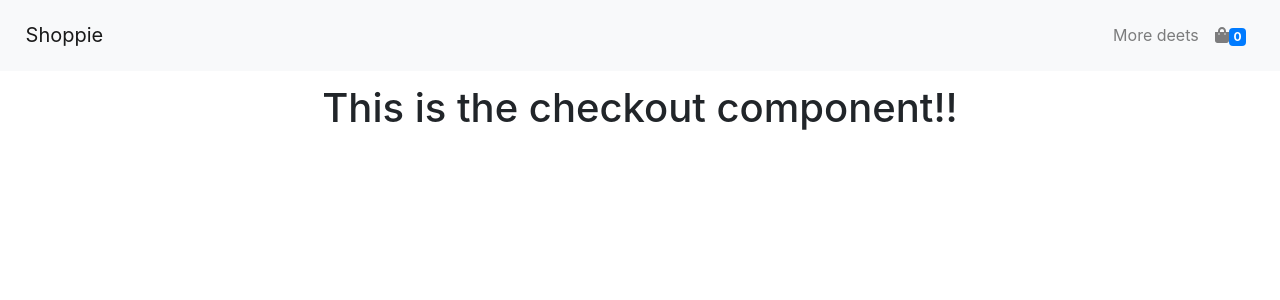
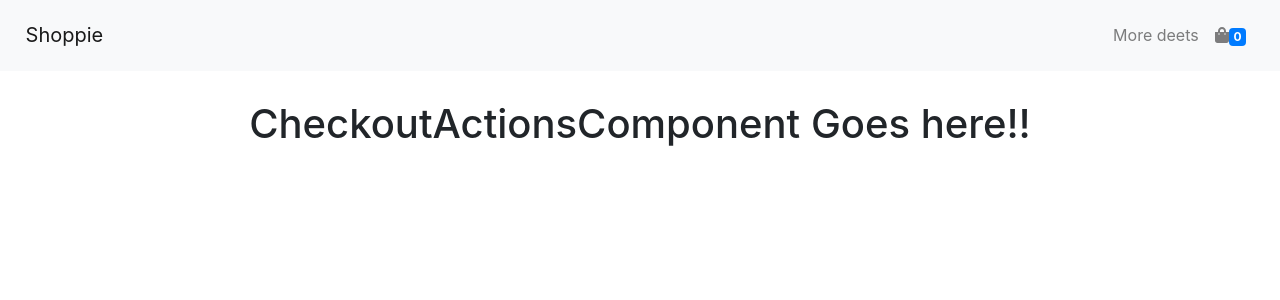
Before and after one commit to mistryakshar54/MERN, a React (Create React App) app in the folder ShoppingCart/front-end/: page /checkout in a window 1280 px wide. Shown: the top 300 px of the page. Built offline with nearby package versions, Linux system fonts and the light colour scheme.

Commit message:
Create checkout components

```diff
--- a/ShoppingCart/front-end/src/components/Checkout/Checkout.js
+++ b/ShoppingCart/front-end/src/components/Checkout/Checkout.js
@@ -1,10 +1,36 @@
 import React, { Component } from 'react';
 import './Checkout.scss';
+import { connect } from "react-redux";
+import CheckoutActionsComponent  from "./CheckoutActions/CheckoutActions";
+import SummaryComponent from "./CheckoutSummary/CheckoutSummary";
+import * as CartActions from "../../store/actioncreators/MiniCartActionCreator";
 
 class CheckoutComponent extends Component {
     render(){
-        return <h1>This is the checkout component!!</h1>;
+        return (
+          <div>
+            <SummaryComponent
+              cartItems={this.props.cartObject.cartItems}
+              cartSummary={this.props.cartObject.cartSummary}
+            />
+            <CheckoutActionsComponent
+              cartSummary={this.props.cartObject.cartSummary}
+            />
+          </div>
+        );
+
     }
 }
 
-export default CheckoutComponent;
+const mapStateToProps = ( state ) => {
+    return {
+      cartObject: state.MiniCartReducer
+    };
+}
+const mapDispatchToProps = ( dispatch ) => {
+    return{
+        onCheckoutHandler : ()=> { dispatch() }
+    }
+}
+
+export default connect( mapStateToProps , mapDispatchToProps )(CheckoutComponent);
--- /dev/null
+++ b/ShoppingCart/front-end/src/components/Checkout/CheckoutActions/CheckoutActions.js
@@ -0,0 +1,7 @@
+import React from "react";
+
+const CheckoutActionsComponent = props => {
+  return <h1>CheckoutActionsComponent Goes here!!</h1>;
+};
+
+export default CheckoutActionsComponent;
--- /dev/null
+++ b/ShoppingCart/front-end/src/components/Checkout/CheckoutSummary/CheckoutSummary.js
@@ -0,0 +1,31 @@
+import React from 'react';
+import Table from "react-bootstrap/Table";
+const SummaryComponent = ( props ) => {
+
+     let { cartItems, cartSummary } = props;
+    return (
+      <Table className="text-centered" responsive>
+        <tbody>
+          {cartItems.map((item, index) => {
+            return (
+              <tr key={"ci -" + index}>
+                <td>{index + 1}</td>
+                <td>{item.name}</td>
+                <td>
+                  {item.price} {item.currency}
+                </td>
+                <td>
+                    {item.qty}
+                </td>
+                <td>
+                  {item.price * item.qty} {item.currency}
+                </td>
+              </tr>
+            );
+          })}
+        </tbody>
+      </Table>
+    );
+}
+
+export default SummaryComponent;
--- a/ShoppingCart/front-end/src/components/Layout/Content/Content.js
+++ b/ShoppingCart/front-end/src/components/Layout/Content/Content.js
@@ -4,7 +4,7 @@ import CheckoutComponent from '../../Checkout/Checkout';
 import NotFoundComponent from "../../NotFound/404";
 
 import './Content.scss';
-import { Route, Link, Switch } from "react-router-dom";
+import { Route, Switch } from "react-router-dom";
 
 
 const AppContent = (props)=>{
--- a/ShoppingCart/front-end/src/store/actioncreators/MiniCartActionCreator.js
+++ b/ShoppingCart/front-end/src/store/actioncreators/MiniCartActionCreator.js
@@ -5,6 +5,7 @@ export const addProductToCartThunk = ( productData ) => {
         productData.qty = 1;
         // CoreActions.dispatchPromise( 'sample end point' , addProductToCart( productData) );
         dispatch( addProductToCart( productData) );
+        dispatch( updateCartSummary() );
     }
 }
 
@@ -27,7 +28,6 @@ export const removeQty = ( productData , index ) => {
     };
 }
 
-
 export const removeProductFromCart = (productData, index) => {
   return {
     type: "REMOVE_FROM_CART",
@@ -36,3 +36,9 @@ export const removeProductFromCart = (productData, index) => {
     deleteFlag: true
   };
 };
+
+export const updateCartSummary = () => {
+    return {
+      type: "UPDATE_CART_SUMMARY"
+    };
+}
--- a/ShoppingCart/front-end/src/store/reducers/MiniCartReducer.js
+++ b/ShoppingCart/front-end/src/store/reducers/MiniCartReducer.js
@@ -5,7 +5,6 @@ const MiniCartReducer = (stateSlice = initialState.cart, action) => {
   switch (action.type) {
     case "ADD_TO_CART": {
       if (action.payload) {
-        // let cartObj = Object.assign({}, stateSlice);
         let cartArr = Object.assign([], stateSlice.cartItems);
         let matchIndex = -1;
         cartArr.forEach((item, index) => {
@@ -34,6 +33,22 @@ const MiniCartReducer = (stateSlice = initialState.cart, action) => {
       }
     }
     case "UPDATE_CART_SUMMARY" : {
+      if(stateSlice.cartItems.length > 0)
+      {
+        let cartSummary = Object.assign({} ,stateSlice.cartSummary);
+        let totalAmount= 0;
+        stateSlice.cartItems.forEach( item => {
+          totalAmount = totalAmount + item.price * item.qty;
+        });
+        cartSummary.totalItems = stateSlice.cartItems.length;;
+        cartSummary.totalAmount = totalAmount;
+        cartSummary.shippingCharge = 0;
+        cartSummary.currency = stateSlice.cartItems[0].currency;
+        return {
+          ...stateSlice,
+          cartSummary: cartSummary
+        };
+      }
       return {
         ...stateSlice,
         cartSummary: action.payload,
```
Lines whose indentation alone changed are shown as unchanged.
